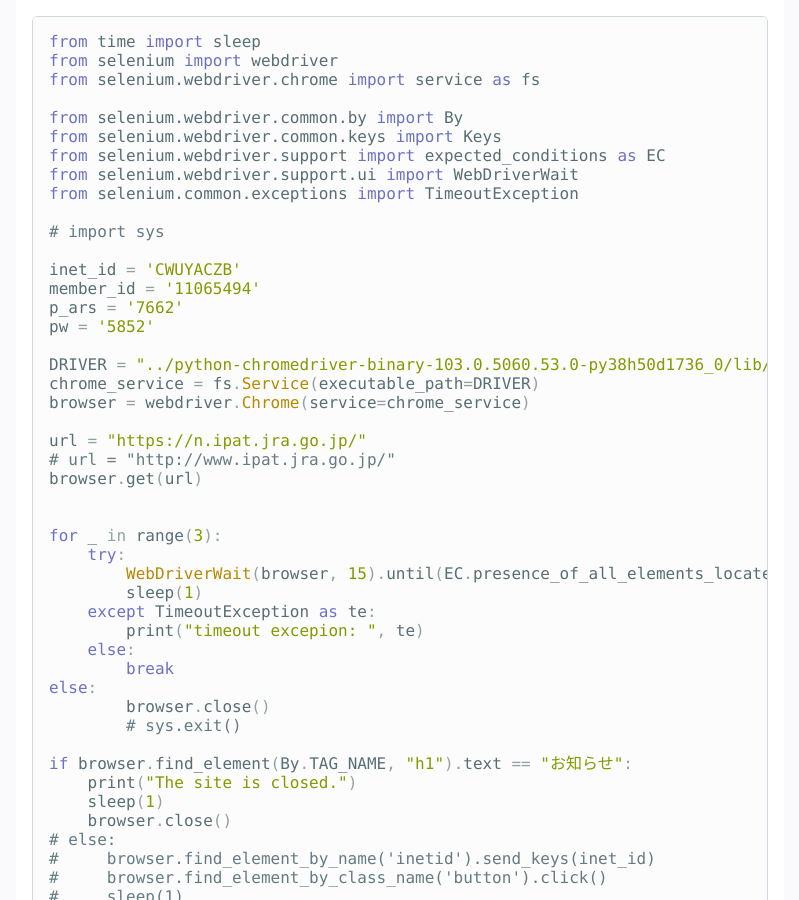
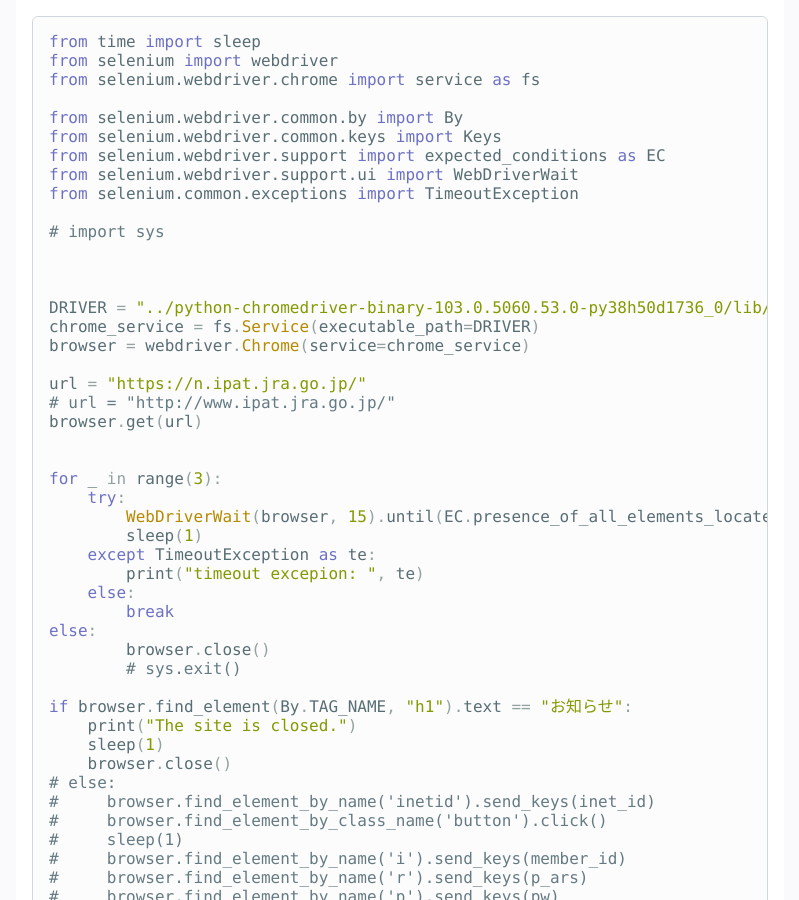
Before and after one commit to justgetwet/jekyll-pages, a Jekyll site: the page built from _posts/2022-07-13-nankan-nankan.md, in a window 1280 px wide and 900 px high, scrolled down 1428 px. Shown: the whole window, without its empty margins (240-1039 px from the left). Built offline with Jekyll 4.4.1, drawn with Linux system fonts in a browser that asks for light colours; a script that is not in the unit is left out.

Commit message:
del ipass

```diff
--- a/_posts/2022-07-13-nankan-nankan.md
+++ b/_posts/2022-07-13-nankan-nankan.md
@@ -67,10 +67,7 @@ from selenium.common.exceptions import TimeoutException
 
 # import sys
 
-inet_id = 'CWUYACZB'
-member_id = '11065494'
-p_ars = '7662'
-pw = '5852'
+
 
 DRIVER = "../python-chromedriver-binary-103.0.5060.53.0-py38h50d1736_0/lib/python3.8/site-packages/chromedriver_binary/chromedriver"
 chrome_service = fs.Service(executable_path=DRIVER)
```
